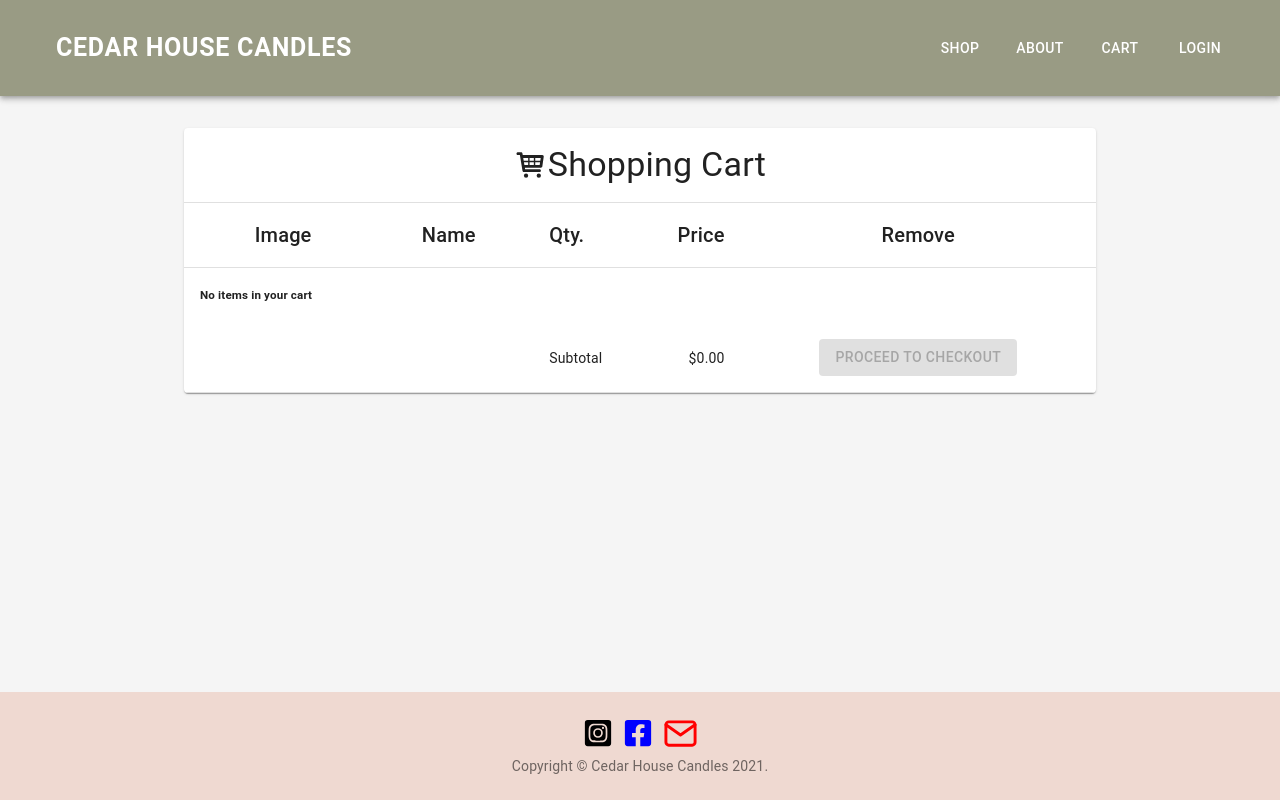
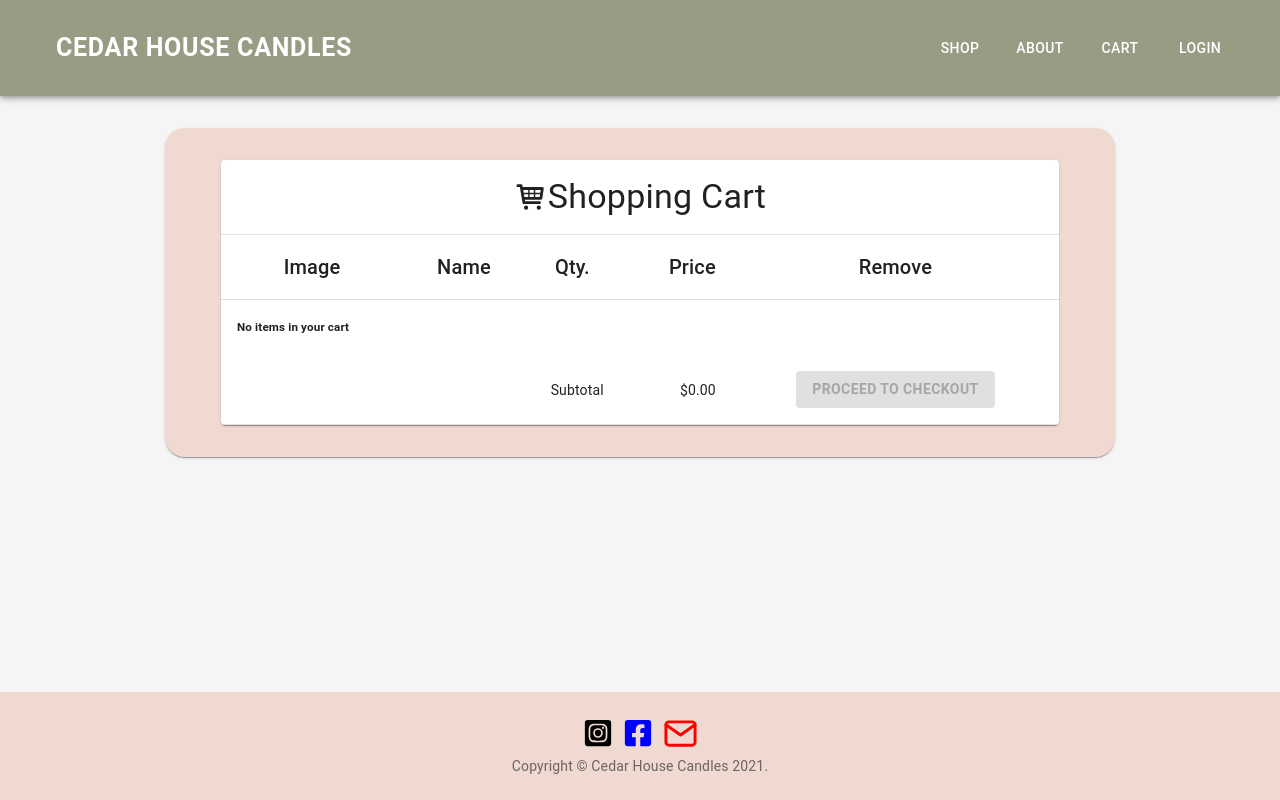
Before and after one commit to AndrewMorrow/cedar-house-candles, a React (Create React App) app in the folder client/: page /cart in a window 1280 px wide. Built offline with nearby package versions, Linux system fonts and the light colour scheme.

Commit message:
css updated

```diff
--- a/client/src/components/pages/Cart.js
+++ b/client/src/components/pages/Cart.js
@@ -24,10 +24,13 @@ const useStyles = makeStyles((theme) => ({
     itemImage: {
         height: "100px",
     },
-    paperCon: {
-        padding: "20px",
-        display: "flex",
-        justifyContent: "space-between",
+    paper: {
+        padding: theme.spacing(4),
+        margin: "auto",
+        maxWidth: 950,
+        backgroundColor: '#efd9d1',
+        borderRadius: "1.25rem",
+        marginBottom: 20,
     },
     quantNum: {
         display: "flex",
@@ -36,6 +39,15 @@ const useStyles = makeStyles((theme) => ({
     table: {
         minWidth: 600,
     },
+    button: {
+        color: 'white',
+        backgroundColor: '#999b84',
+
+        '&:focus': {
+            backgroundColor: 'transparent',
+        },
+
+    }
 }));
 
 function ccyFormat(num) {
@@ -73,6 +85,7 @@ const Cart = ({ match, location, history }) => {
 
     return (
         <main>
+            <Paper className={classes.paper}>
             <Grid container>
                 <Grid container item sm={12}>
                     <Container maxWidth="md">
@@ -193,7 +206,7 @@ const Cart = ({ match, location, history }) => {
                                             ${ccyFormat(invoiceSubtotal)}
                                         </TableCell>
                                         <TableCell align="center">
-                                            <Button
+                                            <Button className={classes.button}
                                                 onClick={() =>
                                                     handleButtonClick(
                                                         `/checkout`
@@ -205,7 +218,7 @@ const Cart = ({ match, location, history }) => {
                                                 }
                                                 variant="contained"
                                             >
-                                                Proceed to Checkout
+                                                <b>Proceed to Checkout</b>
                                             </Button>
                                         </TableCell>
                                     </TableRow>
@@ -215,6 +228,7 @@ const Cart = ({ match, location, history }) => {
                     </Container>
                 </Grid>
             </Grid>
+            </Paper>
         </main>
     );
 };
--- a/client/src/components/pages/ProductDetail.js
+++ b/client/src/components/pages/ProductDetail.js
@@ -8,6 +8,7 @@ import {
     ListItem,
     Typography,
     Snackbar,
+    Paper,
 } from '@material-ui/core';
 import Alert from '@material-ui/lab/Alert';
 import { makeStyles } from '@material-ui/core/styles';
@@ -46,9 +47,7 @@ const useStyles = makeStyles((theme) => ({
         marginBottom: '1rem',
         alignItems: 'center',
     },
-    cartButton: {
-        height: '40px',
-    },
+
     listItem: {
         marginBottom: '1rem',
         paddingLeft: 0,
@@ -65,10 +64,29 @@ const useStyles = makeStyles((theme) => ({
         borderRadius: '15px',
         padding: '10px',
         marginBottom: '2rem',
+        backgroundColor: '#f4eeed'
     },
     marginBottom: {
         marginBottom: '1rem',
     },
+    paper: {
+        padding: theme.spacing(4),
+        margin: "auto",
+        maxWidth: 950,
+        backgroundColor: '#efd9d1',
+        borderRadius: "1.25rem",
+        marginBottom: 20,
+    },
+    button: {
+        height: '40px',
+        color: 'white',
+        backgroundColor: '#999b84',
+
+        '&:focus': {
+            backgroundColor: 'transparent',
+        },
+
+    }
 }));
 
 
@@ -105,6 +123,7 @@ const ProductDetail = ({ match }) => {
 
     return (
         <main>
+            <Paper className={classes.paper}>
             <Grid container>
                 <Grid item className={classes.image} md={6}>
                     <img
@@ -136,11 +155,11 @@ const ProductDetail = ({ match }) => {
                                 Price: ${product.price}
                             </p>
                             <Button
-                                className={classes.cartButton}
+                                className={classes.button}
                                 variant="contained"
                                 onClick={addToCartHandler}
                             >
-                                Add to Cart
+                              <b>  Add to Cart </b>
                             </Button>
                             <Snackbar
                                 open={open}
@@ -151,7 +170,7 @@ const ProductDetail = ({ match }) => {
 
                             </Snackbar>
                         </div>
-                    </div>
+
                     <div>
                         <List>
                             <ListItem className={classes.listHeader}>
@@ -178,8 +197,11 @@ const ProductDetail = ({ match }) => {
                         of phthalate, lead, and zinc to bring you a cozy,
                         clean-burning product.
                     </Typography>
+                    </div>
                 </Grid>
             </Grid>
+
+            </Paper>
         </main>
     );
 };
--- a/client/src/components/subComponents/Checkout.js
+++ b/client/src/components/subComponents/Checkout.js
@@ -59,18 +59,16 @@ const useStyles = makeStyles((theme) => ({
     button: {
         marginTop: theme.spacing(3),
         marginLeft: theme.spacing(1),
-        color: "white",
-        backgroundColor: "black",
-        "&:focus": {
-            backgroundColor: "black",
-            color: "white",
+        color: 'white',
+        fontWeight: 'bold',
+        backgroundColor: '#999b84',
+
+        '&:focus': {
+            backgroundColor: 'transparent',
         },
-        "&hover": {
-            backgroundColor: "black",
-            opacity: 0,
-        },
-        "&active": {
-            backgroundColor: "black",
+        '&:hover': {
+            backgroundColor: '#d8ac9c',
+
         },
     },
 }));
@@ -294,12 +292,12 @@ export default function Checkout() {
                                             onClick={handleBack}
                                             className={classes.button}
                                         >
-                                            Back
+                                           <b> Back</b>
                                         </Button>
                                     )}
                                     <Button
                                         variant="contained"
-                                        color="primary"
+
                                         onClick={handleNext}
                                         className={classes.button}
                                     >
```
Also changed, not shown: 1 other file (tests, documents, lock files or other folders).
